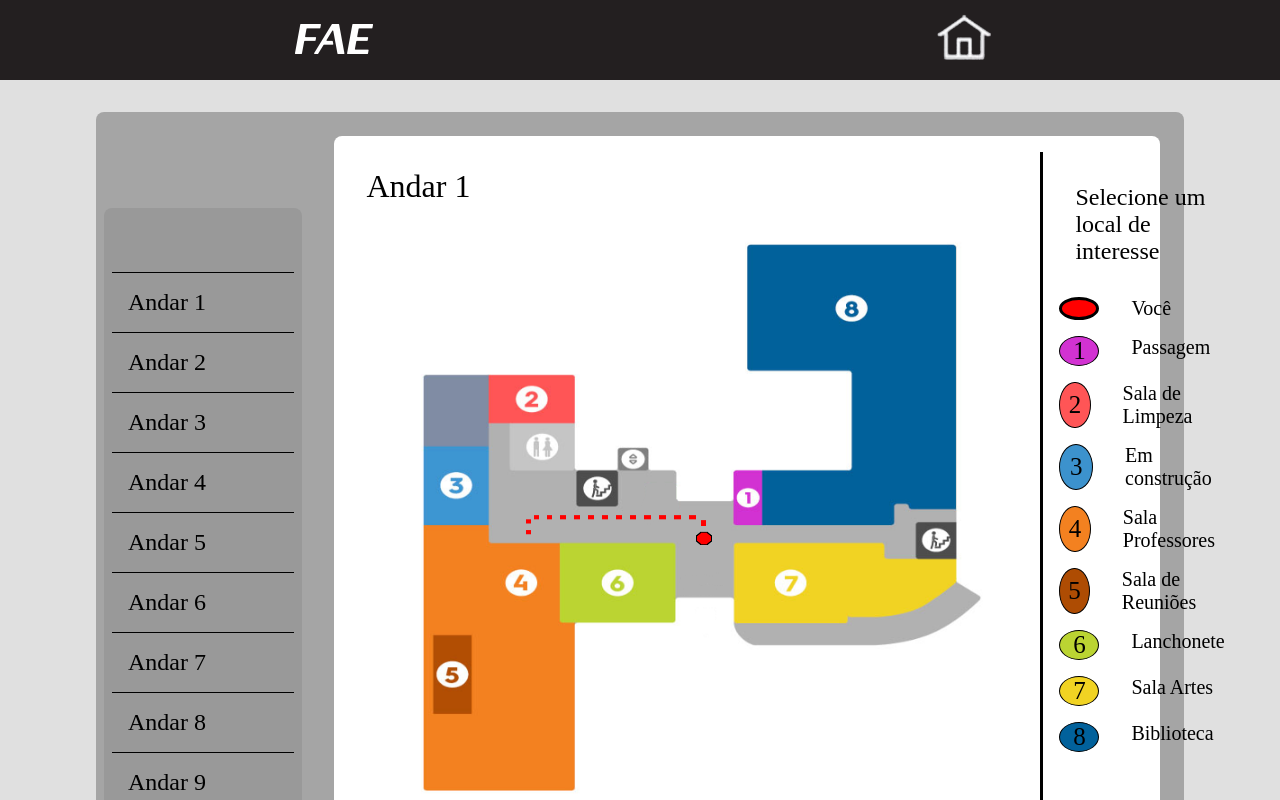
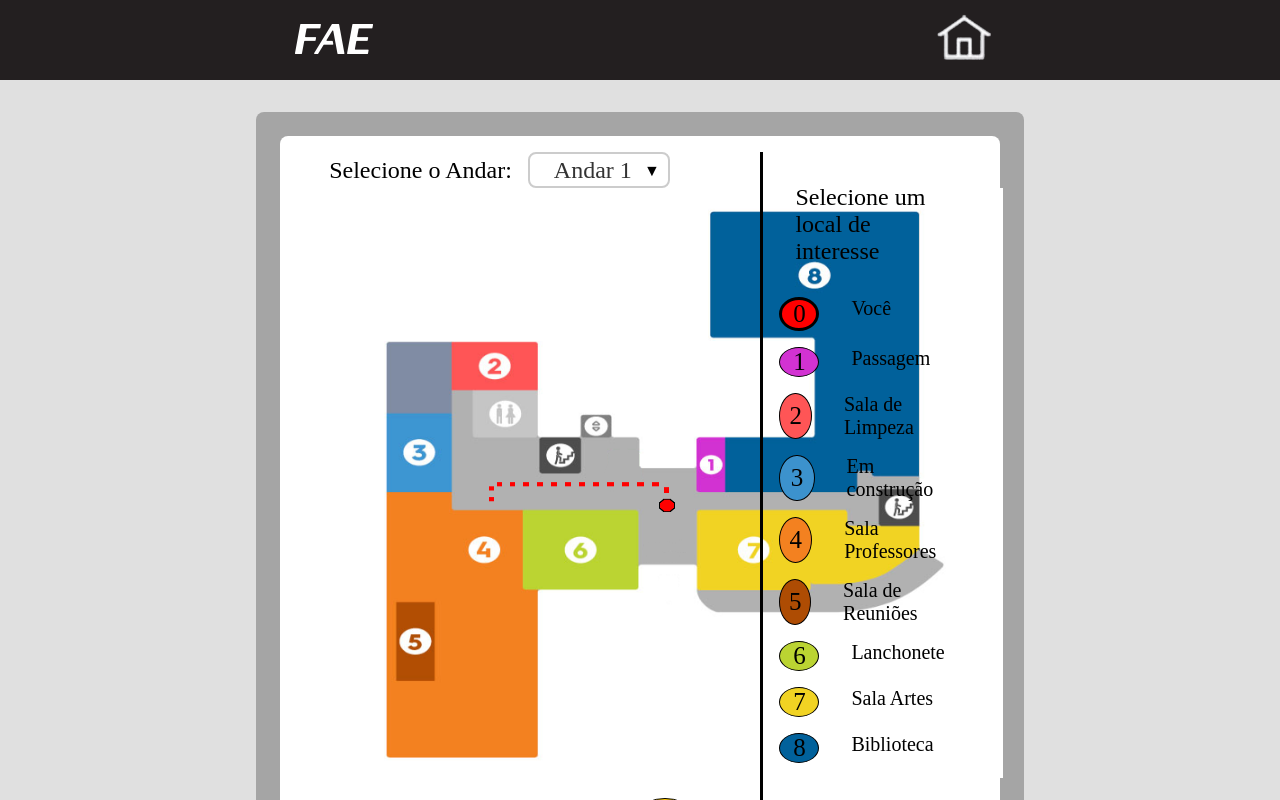
Before and after one commit to GregOliverDev/MyGirl, a Next.js app: page /pages/Maps in a window 1280 px wide. Shown: the top 800 px of the page. Built offline with nearby package versions, Linux system fonts and the light colour scheme.

Commit message:
Alter maps

```diff
--- a/src/app/components/Maps/Maps.module.css
+++ b/src/app/components/Maps/Maps.module.css
@@ -38,7 +38,11 @@
 .mainMaps {
   width: 100%;
   height: 100%;
-  padding: 2rem 6rem;
+  padding: 2rem 20%;
+}
+
+.homeMap {
+  width: 60%;
 }
 
 .divMaps {
@@ -52,42 +56,10 @@
   border-radius: 8px;
 }
 
-.divMenu {
-  width: 20%;
-  height: 100%;
-  background-color: rgba(150, 150, 150, 0.8);
-  border-radius: 8px;
-}
-
 .divMapsAtual {
-  width: 80%;
+  width: 100%;
   height: 100%;
   padding: 1rem;
-}
-
-.divItens {
-  display: flex;
-  flex-direction: column;
-  margin-top: 3.5rem;
-  padding: 0.5rem;
-}
-
-.divItens :first-child {
-  border-top: 1px solid black;
-}
-
-.h2Itens {
-  width: 100%;
-  height: 100%;
-  color: black;
-  font-weight: normal;
-  font-family: cursive;
-  border-bottom: 1px solid black;
-  padding: 1rem;
-}
-
-.h2Itens:hover {
-  background-color: var(--color-blur);
 }
 
 .h1Itens {
@@ -95,6 +67,7 @@
   font-weight: normal;
   font-family: cursive;
   padding: 1rem;
+  font-size: 1.5rem;
 }
 
 .imgMap {
@@ -113,7 +86,7 @@
 }
 
 .divLegend {
-  width: 20%;
+  width: 30%;
   display: flex;
   align-items: start;
   justify-content: space-between;
@@ -121,7 +94,7 @@
   border-left: 3px solid black;
 }
 
-.ulLegend{
+.ulLegend {
   display: flex;
   align-items: center;
   justify-content: start;
@@ -141,7 +114,7 @@
   list-style-type: none;
 }
 
-.legendItens:hover{
+.legendItens:hover {
   background-color: var(--color-footer);
   border-radius: 8px;
 }
@@ -150,7 +123,7 @@
   font-size: 25px;
 }
 
-.divBall0{
+.divBall0 {
   width: 40px;
   display: flex;
   align-items: center;
@@ -176,7 +149,6 @@
   background-color: #ff5556;
   border-radius: 50%;
   border: 1px solid black;
-
 }
 .divBall3 {
   width: 40px;
@@ -195,7 +167,6 @@
   background-color: #f38120;
   border-radius: 50%;
   border: 1px solid black;
-
 }
 .divBall5 {
   width: 40px;
@@ -205,7 +176,6 @@
   background-color: #ae4c03;
   border-radius: 50%;
   border: 1px solid black;
-
 }
 .divBall6 {
   width: 40px;
@@ -215,7 +185,6 @@
   background-color: #bbd432;
   border-radius: 50%;
   border: 1px solid black;
-
 }
 .divBall7 {
   width: 40px;
@@ -225,7 +194,6 @@
   background-color: #f1d323;
   border-radius: 50%;
   border: 1px solid black;
-
 }
 .divBall8 {
   width: 40px;
@@ -235,10 +203,9 @@
   background-color: #01619b;
   border-radius: 50%;
   border: 1px solid black;
-
 }
 
-.divQrcode{
+.divQrcode {
   width: 100%;
   padding: 1rem;
   display: flex;
@@ -246,7 +213,7 @@
   justify-content: end;
 }
 
-.qrcode{
+.qrcode {
   width: 90px;
   height: 90px;
   display: flex;
@@ -258,11 +225,51 @@
   border: 1px solid black;
 }
 
-.qrcode:hover{
+.qrcode:hover {
   background-color: var(--color-bt2);
 }
 
-.imgQrcode{
+.imgQrcode {
   width: 50px;
   height: 50px;
 }
+
+.selectContainer {
+  position: relative;
+  display: inline-block;
+}
+
+.selectContainer select {
+  appearance: none;
+  padding: 0.2rem 1.5rem;
+  font-size: 1.5rem;
+  border: 2px solid #ccc;
+  border-radius: 8px;
+  background-color: #fff;
+  cursor: pointer;
+}
+
+.selectContainer select:focus {
+  outline: none;
+  border-color: #007bff;
+}
+
+.selectContainer::after {
+  content: "\25BC";
+  position: absolute;
+  top: 50%;
+  right: 10px;
+  transform: translateY(-50%);
+  pointer-events: none;
+}
+
+.select {
+  color: #333;
+  font-family: cursive;
+}
+
+.option {
+  background-color: #fff;
+  color: #333;
+  font-family: cursive;
+}
--- a/src/app/components/Maps/Maps.tsx
+++ b/src/app/components/Maps/Maps.tsx
@@ -1,37 +1,27 @@
 "use client";
+import { useState, useEffect } from "react";
 import styles from "./Maps.module.css";
 import Link from "next/link";
 
 export default function MapsComp() {
-  function alterAndar(andar: string) {
-    return async () => {
-      let andarSelect = document.getElementById("AndarSelect");
+  const [selectedAndar, setSelectedAndar] = useState<string>("1");
+  const andares = Array.from({ length: 10 }, (_, i) => `${i + 1}`);
 
-      if (andarSelect !== null) {
-        if (andar == "1") {
-          andarSelect.textContent = "Andar 1";
-        } else if (andar == "2") {
-          andarSelect.textContent = "Andar 2";
-        } else if (andar == "3") {
-          andarSelect.textContent = "Andar 3";
-        } else if (andar == "4") {
-          andarSelect.textContent = "Andar 4";
-        } else if (andar == "5") {
-          andarSelect.textContent = "Andar 5";
-        } else if (andar == "6") {
-          andarSelect.textContent = "Andar 6";
-        } else if (andar == "7") {
-          andarSelect.textContent = "Andar 7";
-        } else if (andar == "8") {
-          andarSelect.textContent = "Andar 8";
-        } else if (andar == "9") {
-          andarSelect.textContent = "Andar 9";
-        } else if (andar == "10") {
-          andarSelect.textContent = "Andar 10";
-        }
+  const handleAndarChange = (event: React.ChangeEvent<HTMLSelectElement>) => {
+    const andar = event.target.value;
+    setSelectedAndar(andar);
+    const andarSelect = document.getElementById("AndarSelect");
+    if (andarSelect) {
+      andarSelect.textContent = `Andar ${andar}`;
     }
   };
+
+  useEffect(() => {
+    const andarSelect = document.getElementById("AndarSelect");
+    if (andarSelect) {
+      andarSelect.textContent = `Andar ${selectedAndar}`;
     }
+  }, [selectedAndar]);
 
   return (
     <div className={styles.main}>
@@ -47,46 +37,30 @@ export default function MapsComp() {
       </div>
       <div className={styles.mainMaps}>
         <div className={styles.divMaps}>
-          <div className={styles.divMenu}>
-            <div className={styles.divItens}>
-              <h2 className={styles.h2Itens} onClick={alterAndar("1")}>
-                Andar 1
-              </h2>
-              <h2 className={styles.h2Itens} onClick={alterAndar("2")}>
-                Andar 2
-              </h2>
-              <h2 className={styles.h2Itens} onClick={alterAndar("3")}>
-                Andar 3
-              </h2>
-              <h2 className={styles.h2Itens} onClick={alterAndar("4")}>
-                Andar 4
-              </h2>
-              <h2 className={styles.h2Itens} onClick={alterAndar("5")}>
-                Andar 5
-              </h2>
-              <h2 className={styles.h2Itens} onClick={alterAndar("6")}>
-                Andar 6
-              </h2>
-              <h2 className={styles.h2Itens} onClick={alterAndar("7")}>
-                Andar 7
-              </h2>
-              <h2 className={styles.h2Itens} onClick={alterAndar("8")}>
-                Andar 8
-              </h2>
-              <h2 className={styles.h2Itens} onClick={alterAndar("9")}>
-                Andar 9
-              </h2>
-              <h2 className={styles.h2Itens} onClick={alterAndar("10")}>
-                Andar 10
-              </h2>
-            </div>
-          </div>
           <div className={styles.divMapsAtual}>
             <div className={styles.imgMaps}>
               <div className={styles.homeMap}>
-                <h1 className={styles.h1Itens} id="AndarSelect">
-                  Andar 1
-                </h1>
+                <div className={styles.divItensMobile}>
+                  <div className={styles.selectContainer}>
+                    <label htmlFor="andarSelect" className={styles.h1Itens}>Selecione o Andar:</label>
+                    <select
+                      id="andarSelect"
+                      value={selectedAndar}
+                      onChange={handleAndarChange}
+                      className={styles.select}
+                    >
+                      {andares.map((andar) => (
+                        <option
+                          key={andar}
+                          value={andar}
+                          className={styles.option}
+                        >
+                          Andar {andar}
+                        </option>
+                      ))}
+                    </select>
+                  </div>
+                </div>
                 <img
                   src="/assets/Map.png"
                   alt="imgMap"
@@ -107,60 +81,24 @@ export default function MapsComp() {
                   <h2 className={styles.h1Itens}>
                     Selecione um local de interesse
                   </h2>
-                  <li className={styles.legendItens}>
-                    <div className={styles.divBall0}>
-                      <p className={styles.pDivLegend}></p>
+                  {[
+                    "Você",
+                    "Passagem",
+                    "Sala de Limpeza",
+                    "Em construção",
+                    "Sala Professores",
+                    "Sala de Reuniões",
+                    "Lanchonete",
+                    "Sala Artes",
+                    "Biblioteca",
+                  ].map((legend, index) => (
+                    <li key={index} className={styles.legendItens}>
+                      <div className={styles[`divBall${index}`]}>
+                        <p className={styles.pDivLegend}>{index}</p>
                       </div>
-                    Você
+                      {legend}
                     </li>
-                  <li className={styles.legendItens}>
-                    <div className={styles.divBall1}>
-                      <p className={styles.pDivLegend}>1</p>
-                    </div>
-                    Passagem
-                  </li>
-                  <li className={styles.legendItens}>
-                    <div className={styles.divBall2}>
-                      <p className={styles.pDivLegend}>2</p>
-                    </div>
-                    Sala de Limpeza
-                  </li>
-                  <li className={styles.legendItens}>
-                    <div className={styles.divBall3}>
-                      <p className={styles.pDivLegend}>3</p>
-                    </div>
-                    Em construção
-                  </li>
-                  <li className={styles.legendItens}>
-                    <div className={styles.divBall4}>
-                      <p className={styles.pDivLegend}>4</p>
-                    </div>
-                    Sala Professores
-                  </li>
-                  <li className={styles.legendItens}>
-                    <div className={styles.divBall5}>
-                      <p className={styles.pDivLegend}>5</p>
-                    </div>
-                    Sala de Reuniões
-                  </li>
-                  <li className={styles.legendItens}>
-                    <div className={styles.divBall6}>
-                      <p className={styles.pDivLegend}>6</p>
-                    </div>
-                    Lanchonete
-                  </li>
-                  <li className={styles.legendItens}>
-                    <div className={styles.divBall7}>
-                      <p className={styles.pDivLegend}>7</p>
-                    </div>
-                    Sala Artes
-                  </li>
-                  <li className={styles.legendItens}>
-                    <div className={styles.divBall8}>
-                      <p className={styles.pDivLegend}>8</p>
-                    </div>
-                    Biblioteca
-                  </li>
+                  ))}
                 </ul>
               </div>
             </div>
```
Lines whose indentation alone changed are shown as unchanged.
